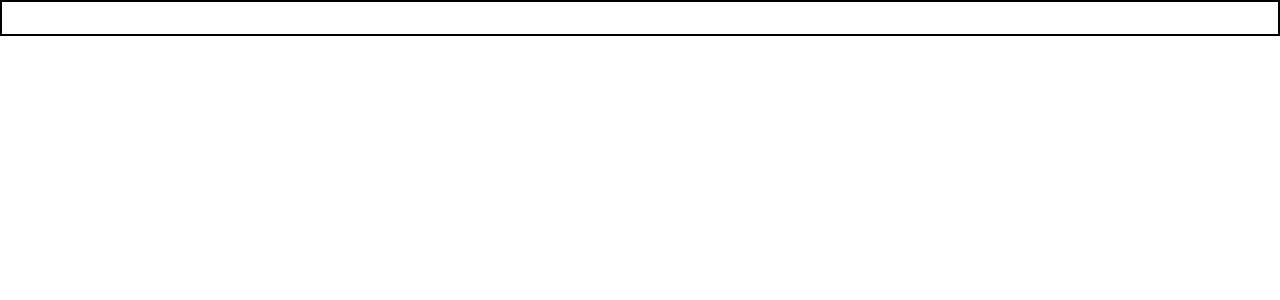
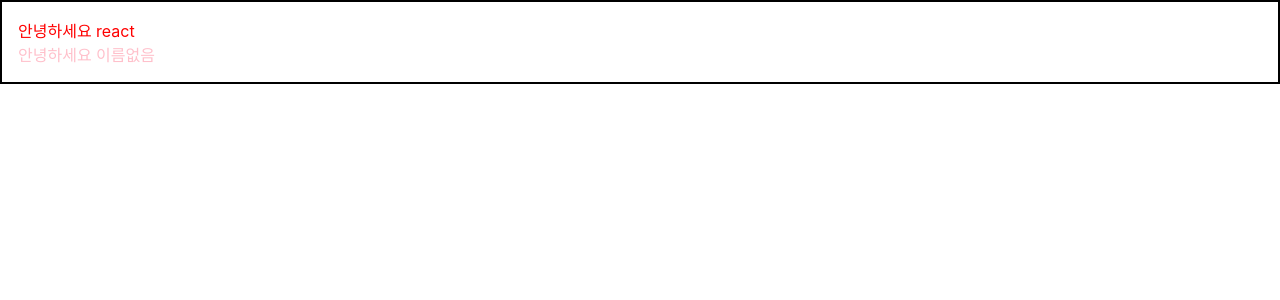
Before and after one commit to Choiss96/Vlpt-React-, a React (Create React App) app in the folder vlpt-react-practice/: page / in a window 1280 px wide. Shown: the top 300 px of the page. Built offline with nearby package versions, Linux system fonts and the light colour scheme.

Commit message:
Wrapper.js 수정

```diff
--- a/vlpt-react-practice/src/Wrapper.js
+++ b/vlpt-react-practice/src/Wrapper.js
@@ -1,13 +1,13 @@
 import React from 'react';
 
-function Wrapper() {
+function Wrapper({ children }) {
   const style = {
     border: '2px solid black',
     padding: '16px',
   };
   return (
     <div style={style}>
-
+      {children}
     </div>
   )
 }
```
